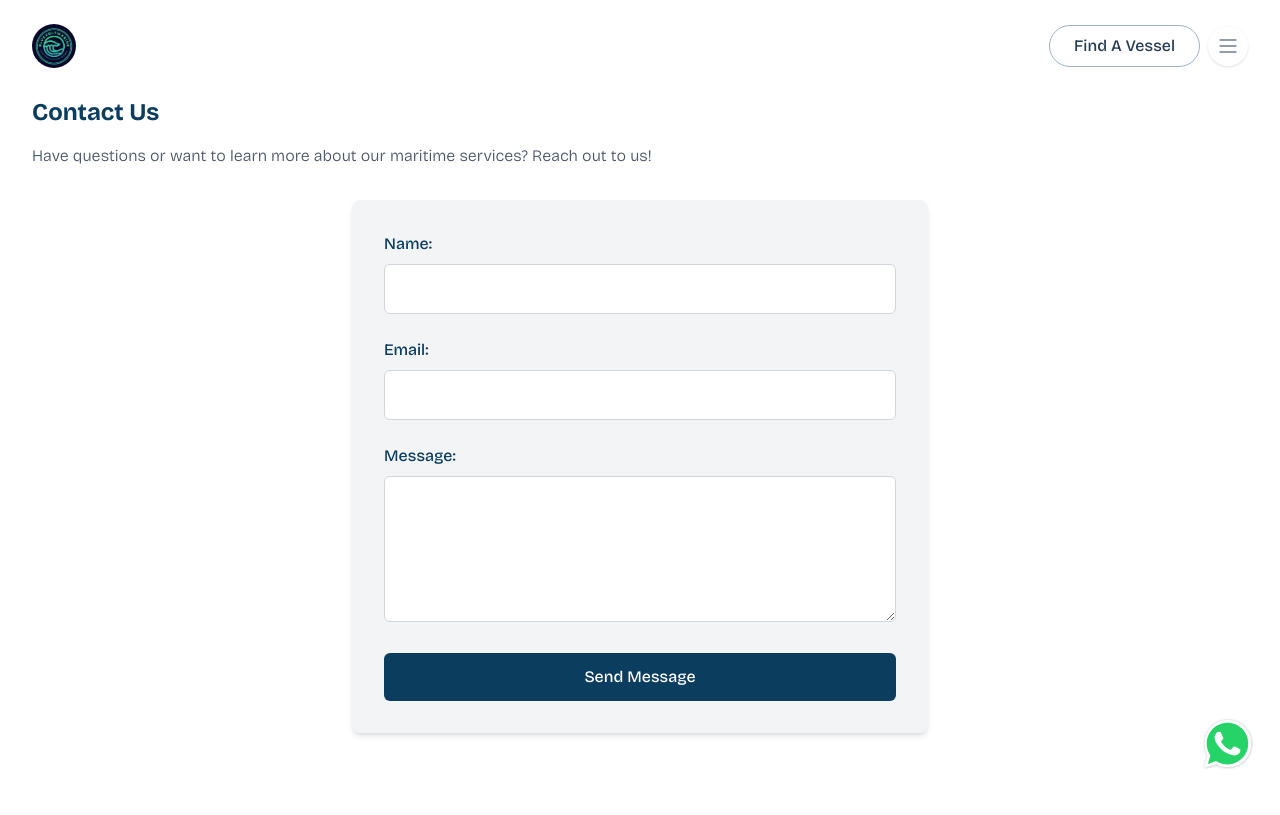
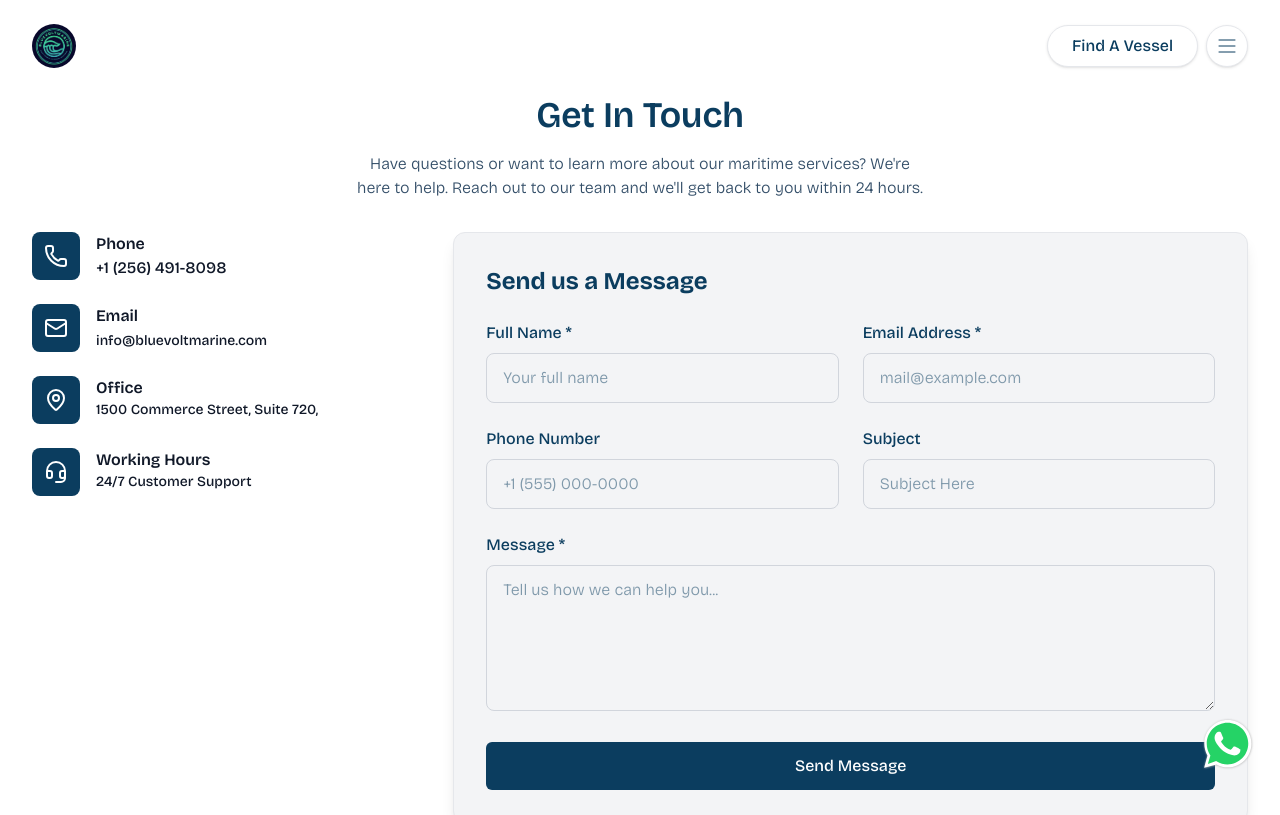
Before and after one commit to deraolisah/bluevolt, a React (Vite) app: page /contact in a window 1280 px wide. Shown: the top 815 px of the page. Built offline with nearby package versions, Linux system fonts and the light colour scheme; no server answers.

Commit message:
Update: Contact Page, Sticky Header

```diff
--- a/src/components/Chatbot.jsx
+++ b/src/components/Chatbot.jsx
@@ -3,7 +3,7 @@ import whatsapp from "../assets/whatsapp-icon.svg";
 
 const Chatbot = () => {
   return (
-    <a href='https://wa.me/' target='_blank' className='fixed bottom-4 md:bottom-6.5 right-4 md:right-6 z-80 cursor-pointer'>
+    <a href='https://wa.me/13828857447' target='_blank' className='fixed bottom-4 md:bottom-6.5 right-4 md:right-6 z-80 cursor-pointer'>
       <img src={whatsapp} alt="" className='w-12 md:w-14' />
     </a>
   )
--- a/src/components/Footer.jsx
+++ b/src/components/Footer.jsx
@@ -13,7 +13,9 @@ export default function Footer() {
             </h3>
 
             <p className="text-navy-300 text-sm leading-loose md:leading-normal">
-              BlueVoltMarine is a brokerage-first maritime services company built from the deck plate up by experienced maritime officers. We combine commercial vessel sourcing with practical maritime judgement and technical readiness awareness, so clients receive assets that are fit-for-purpose and prepared for safe, reliable operations.
+              BlueVoltMarine is a brokerage-first maritime services company built from the deck-plate up, by experienced maritime officers.
+              <br/><br/>
+              We combine commercial vessel sourcing with practical maritime judgement and technical readiness awareness, so clients receive assets that are fit-for-purpose and prepared for safe, reliable operations.
             </p>
 
             {/* <p className="text-navy-200 mb-6">
--- a/src/components/Header.jsx
+++ b/src/components/Header.jsx
@@ -3,7 +3,8 @@ import { Link, NavLink } from 'react-router-dom';
 import logo from "../assets/logo.jpeg";
 
 export default function Header() {
-  const [isMenuOpen, setIsMenuOpen] = useState(false)
+  const [isMenuOpen, setIsMenuOpen] = useState(false);
+  const [header, setHeader] = useState(false);
 
   const navItems = [
     { label: 'Home', href: '/' },
@@ -20,12 +21,26 @@ export default function Header() {
     }
   }, [isMenuOpen]);
 
+
+
+  useEffect(() => {
+    const handleScroll = () => {
+      window.scrollY > 50 ? setHeader(true) : setHeader(false);
+    };
+
+    window.addEventListener('scroll', handleScroll);
+
+    // Cleanup function
+    return () => window.removeEventListener('scroll', handleScroll);
+  }, []); // Empty dependency array means this runs once on mount
+
   return (
-    <header className="fixed md:absolute bg-white md:bg-transparent w-full top-0 z-150">
-      <div className="container flex justify-between items-center py-3! md:py-6!">
-        <Link to="/" onClick={() => {scrollTo(0,0) }} className="z-80 text-base md:text-xl tracking-normal text-white font-medium flex items-center justify-start h-fit gap-2">
+    // <header className="sticky bg-white/50 backdrop-blur-xs w-full top-0 z-150">
+    <header className={`${header ? 'bg-white text-primary shadow-md py-3' : 'text-white bg-transparent py-6'} fixed z-150 w-full transition-all duration-500`}>
+      <div className="container flex justify-between items-center py-0!">
+        <Link to="/" onClick={() => {scrollTo(0,0) }} className="z-80 text-base md:text-xl tracking-normal font-medium flex items-center justify-start h-fit gap-2">
           <img src={logo} alt='' className='rounded-full h-11 object-cover object-center' />
-          <span className={`text-primary md:text-white ${isMenuOpen ? "text-primary!" : "text-primary" }`}> BlueVoltMarine </span>
+          <span > BlueVoltMarine </span>
         </Link>
 
         <nav className="flex items-center gap-2">
@@ -34,7 +49,7 @@ export default function Header() {
           </Link>
           <button
             onClick={() => setIsMenuOpen(!isMenuOpen)}
-            className="z-100 inline-flex items-center justify-center bg-white text-primary px-2 py-2 rounded-full focus:outline-none cursor-pointer shadow"
+            className="z-100 inline-flex items-center justify-center bg-white text-primary px-2 py-2 rounded-full focus:outline-none cursor-pointer shadow border border-gray-200"
           >
             <span className="sr-only">Open main menu</span>
             <svg
--- a/src/index.css
+++ b/src/index.css
@@ -10,7 +10,10 @@
   /* --font-display: 'Barlow', system-ui, sans-serif; */
 
   /* --color-primary: #012E71; */
-  --color-primary: #243b53;
+  /* --color-primary: #243b53; */
+  --color-primary: #0B3D5F;
+
+  /* --color-primary: #07082C; */
 
 
   --color-navy-50: #f0f4f8;
@@ -57,7 +60,7 @@
   }
 
   .btn-secondary {
-    @apply bg-white text-primary border border-navy-300 px-6 py-2 rounded-full font-medium hover:scale-[1.008] transition-all duration-200 focus:outline-none overflow-hidden;
+    @apply bg-white text-primary border border-gray-200 px-6 py-2 rounded-full font-medium hover:scale-[1.008] transition-all duration-200 focus:outline-none overflow-hidden shadow;
   }
 
   .section-container {
--- a/src/pages/Contact.jsx
+++ b/src/pages/Contact.jsx
@@ -1,4 +1,5 @@
 import React, { useState } from 'react';
+import { Headset, Mail, MapPin, Phone, Pin } from "lucide-react";
 
 const Contact = () => {
   const API_URL = import.meta.env.VITE_API_URL || 'http://localhost:5000/api';
@@ -6,6 +7,8 @@ const Contact = () => {
   const [formData, setFormData] = useState({
     name: '',
     email: '',
+    phone: '',
+    subject: '',
     message: '',
   });
 
@@ -44,6 +47,8 @@ const Contact = () => {
         setFormData({
           name: '',
           email: '',
+          phone: '',
+          subject: '',
           message: '',
         });
       } else {
@@ -60,10 +65,10 @@ const Contact = () => {
   };
 
   return (
-    <section className="container px-4 py-8">
-      <h1 className="text-[#0B3D5F] mb-4 text-2xl font-bold">Contact Us</h1>
-      <p className="text-gray-600 mb-8">
-        Have questions or want to learn more about our maritime services? Reach out to us!
+    <section className="container">
+      <h2 className='text-4xl text-center font-semibold mb-4'> Get In Touch </h2>
+      <p className='text-base text-center text-navy-600 max-w-xl mx-auto mb-8'>
+        Have questions or want to learn more about our maritime services? We're here to help. Reach out to our team and we'll get back to you within 24 hours.
       </p>
 
       {/* Status Messages */}
@@ -88,16 +93,94 @@ const Contact = () => {
         </div>
       )}
 
-      <form
-        onSubmit={handleSubmit}
-        className="max-w-xl mx-auto p-8 bg-gray-100 rounded-lg shadow-md"
-      >
-        <div className="mb-6">
-          <label
-            htmlFor="name"
-            className="block mb-2 font-medium text-[#0B3D5F]"
-          >
-            Name:
+
+
+      <div className="grid lg:grid-cols-3 gap-12">
+        {/* Contact Information */}
+        <div className="lg:col-span-1">
+          {/* <h2 className="text-2xl font-bold mb-8">
+            Contact Information
+          </h2> */}
+          <div className="space-y-6">
+            <div className="flex items-start space-x-4">
+              <div className="shrink-0 w-12 h-12 bg-primary bg-opacity-10 rounded-lg flex items-center justify-center text-white">
+                <Phone />
+              </div>
+              <div>
+                <h3 className="font-semibold text-gray-900">
+                  Phone
+                </h3>
+                <a href="tel:+1(256)491-8098" className="text-gray-900 font-medium">
+                  +1 (256) 491-8098
+                </a>
+                <p className="text-gray-600 text-sm">
+                </p>
+              </div>
+            </div>
+            <div className="flex items-start space-x-4">
+              <div className="shrink-0 w-12 h-12 bg-primary bg-opacity-10 rounded-lg flex items-center justify-center text-white">
+                <Mail />
+              </div>
+              <div>
+                <h3 className="font-semibold text-gray-900">
+                  Email
+                </h3>
+                <a href="mailto:support@yolecouriers.com" className="text-gray-900 text-sm font-medium">
+                  info@bluevoltmarine.com
+                </a>
+                <p className="text-gray-600 text-sm">
+                </p>
+              </div>
+            </div>
+            <div className="flex items-start space-x-4">
+              <div className="shrink-0 w-12 h-12 bg-primary bg-opacity-10 rounded-lg flex items-center justify-center text-white">
+                <MapPin />
+              </div>
+              <div>
+                <h3 className="font-semibold text-gray-900">
+                  Office
+                </h3>
+                <p className="text-gray-900 text-sm font-medium">
+                  1500 Commerce Street, Suite 720,
+                </p>
+                <p className="text-gray-600 text-sm">
+                  {/* Dallas TX 75201, United States */}
+                </p>
+              </div>
+            </div>
+            <div className="flex items-start space-x-4">
+              <div className="shrink-0 w-12 h-12 bg-primary bg-opacity-10 rounded-lg flex items-center justify-center text-white">
+                {/* <FaClock className="text-xl" /> */}
+                <Headset />
+              </div>
+              <div>
+                <h3 className="font-semibold text-gray-900">
+                  Working Hours
+                </h3>
+                <p className="text-gray-900 text-sm font-medium">
+                  24/7 Customer Support
+                </p>
+                <p className="text-gray-600 text-sm">
+                  {/* Operations: 24/7 */}
+                </p>
+              </div>
+            </div>
+          </div>
+        </div>
+
+
+
+        {/* Contact Form */}
+        <div className="lg:col-span-2">
+          <div className="bg-gray-100 rounded-xl shadow-lg border border-gray-200 p-4 md:p-8">
+            <h2 className="text-2xl font-bold mb-6">
+              Send us a Message
+            </h2>
+            <form onSubmit={handleSubmit} className="space-y-6">
+              <div className="grid md:grid-cols-2 gap-6">
+                <div>
+                  <label htmlFor="name" className="block font-medium mb-2">
+                    Full Name *
                   </label>
                   <input
                     type="text"
@@ -106,19 +189,15 @@ const Contact = () => {
                     value={formData.name}
                     onChange={handleChange}
                     required
+                    placeholder="Your full name"
                     disabled={isSubmitting}
-            className={`w-full p-3 border border-gray-300 rounded-md text-base ${
-              isSubmitting ? 'bg-gray-200' : 'bg-white'
-            }`}
+                    className={`w-full px-4 p-3 border border-gray-300 rounded-lg text-base focus:outline-none focus:border-primary ${
+                    isSubmitting ? 'bg-gray-200' : '' }`}
                   />
                 </div>
-
-        <div className="mb-6">
-          <label
-            htmlFor="email"
-            className="block mb-2 font-medium text-[#0B3D5F]"
-          >
-            Email:
+                <div>
+                  <label htmlFor="email" className="block font-medium mb-2">
+                    Email Address *
                   </label>
                   <input
                     type="email"
@@ -128,18 +207,51 @@ const Contact = () => {
                     onChange={handleChange}
                     required
                     disabled={isSubmitting}
-            className={`w-full p-3 border border-gray-300 rounded-md text-base ${
-              isSubmitting ? 'bg-gray-200' : 'bg-white'
-            }`}
+                    placeholder="mail@example.com"
+                    className={`w-full px-4 p-3 border border-gray-300 rounded-lg text-base focus:outline-none focus:border-primary ${
+                    isSubmitting ? 'bg-gray-200' : '' }`}
                   />
+                </div>
+              </div>
+
+              <div className="grid md:grid-cols-2 gap-6">
+                <div>
+                  <label htmlFor="phone" className="block font-medium mb-2">
+                    Phone Number
+                  </label>
+                  <input
+                    type="tel"
+                    id="phone"
+                    name="phone"
+                    value={formData.phone}
+                    onChange={handleChange}
+                    disabled={isSubmitting}
+                    placeholder="+1 (555) 000-0000"
+                    className={`w-full px-4 p-3 border border-gray-300 rounded-lg text-base focus:outline-none focus:border-primary ${
+                    isSubmitting ? 'bg-gray-200' : '' }`}
+                  />
+                </div>
+                <div>
+                  <label htmlFor="subject" className="block font-medium mb-2">
+                    Subject
+                  </label>
+                  <input
+                    type='text'
+                    id="subject"
+                    name="subject"
+                    value={formData.subject}
+                    onChange={handleChange}
+                    disabled={isSubmitting}
+                    placeholder="Subject Here"
+                    className={`w-full px-4 p-3 border border-gray-300 rounded-lg text-base focus:outline-none focus:border-primary ${
+                    isSubmitting ? 'bg-gray-200' : '' }`}
+                  />
+                </div>
               </div>
 
               <div className="mb-6">
-          <label
-            htmlFor="message"
-            className="block mb-2 font-medium text-[#0B3D5F]"
-          >
-            Message:
+                <label htmlFor="message" className="block mb-2 font-medium text-[#0B3D5F]">
+                  Message *
                 </label>
                 <textarea
                   id="message"
@@ -149,9 +261,9 @@ const Contact = () => {
                   required
                   rows="5"
                   disabled={isSubmitting}
-            className={`w-full p-3 border border-gray-300 rounded-md text-base resize-y ${
-              isSubmitting ? 'bg-gray-200' : 'bg-white'
-            }`}
+                  placeholder='Tell us how we can help you...'
+                  className={`w-full px-4 p-3 border border-gray-300 rounded-lg text-base focus:outline-none focus:border-primary ${
+                  isSubmitting ? 'bg-gray-200' : '' }`}
                 ></textarea>
               </div>
 
@@ -159,11 +271,8 @@ const Contact = () => {
                 type="submit"
                 disabled={isSubmitting}
                 className={`w-full py-3 px-6 rounded-md text-base font-medium text-white transition-colors ${
-            isSubmitting
-              ? 'bg-gray-600 cursor-not-allowed opacity-70'
-              : 'bg-[#0B3D5F] hover:bg-[#0a2f4a]'
-          }`}
-        >
+                isSubmitting ? 'bg-gray-600 cursor-not-allowed opacity-70'
+                : 'bg-[#0B3D5F] hover:bg-[#0a2f4a]' }`}>
                 {isSubmitting ? (
                   <span className="flex items-center justify-center">
                     <svg
@@ -183,10 +292,7 @@ const Contact = () => {
                       <path
                         className="opacity-75"
                         fill="currentColor"
-                  d="M4 12a8 8 0 018-8V0C5.373 0 0 5.373 0 12h4zm2
-                  5.291A7.962 7.962 0 014 12H0c0 3.042
-                  1.135 5.824 3 7.938l3-2.647z"
-                ></path>
+                        d="M4 12a8 8 0 018-8V0C5.373 0 0 5.373 0 12h4zm2 5.291A7.962 7.962 0 014 12H0c0 3.042 1.135 5.824 3 7.938l3-2.647z"></path>
                       </svg>
                     Sending...
                   </span>
@@ -195,6 +301,9 @@ const Contact = () => {
                 )}
               </button>
             </form>
+          </div>
+        </div>
+      </div>
     </section>
   );
 };
```
Also changed, not shown: src/pages/About.jsx (+23 -39 lines), 1 other file (tests, documents, lock files or other folders). Lines whose indentation alone changed are shown as unchanged.
